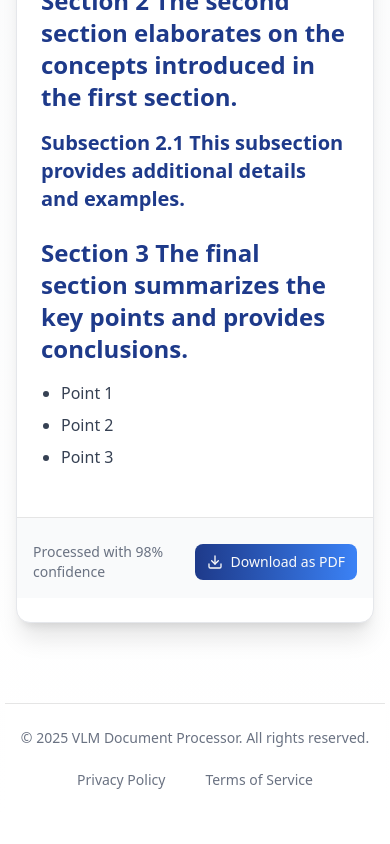
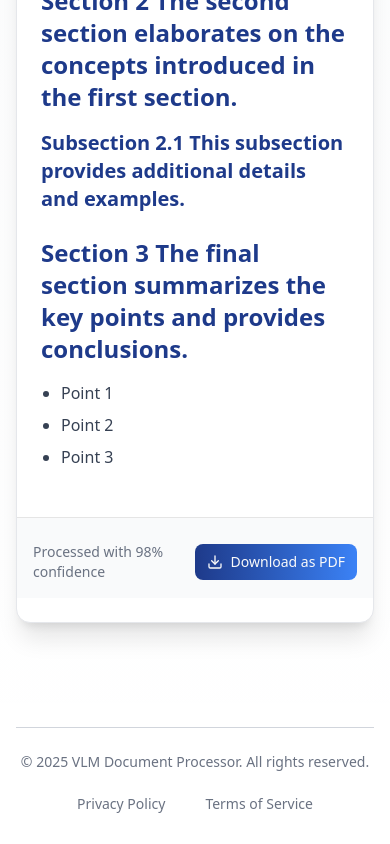
Before and after one commit to TheJayas/DL_Hackathon_G35, a Next.js app in the folder vlm-app/: page /results in a window 390 px wide. Shown: the part 945-1789 px from the top of the page. Before the commit the page ends 1765 px from the top, so only its background shows below. Built offline with nearby package versions, Linux system fonts and the light colour scheme.

Commit message:
Refactor page styles and navigation in vlm-app

```diff
--- a/vlm-app/src/app/page.tsx
+++ b/vlm-app/src/app/page.tsx
@@ -1,11 +1,15 @@
+"use client"
 import { Upload } from "@/components/upload"
 import { Button } from "@/components/ui/button"
 import { ChevronRight, FileText, ImageIcon, Table, Zap } from "lucide-react"
 import Link from "next/link"
+import { useState } from "react";
 
 export default function Home() {
+  const [id, setId] = useState<string | null>("Features");
+
   return (
-    <div className="flex flex-col items-center min-h-screen bg-gradient-to-b from-gray-50 to-white">
+    <div className="flex flex-col items-center min-h-screen bg-gradient-to-b from-gray-100 to-gray-50">
       <header className="sticky top-0 z-50 w-full border-b bg-white shadow-sm">
         <div className="flex h-16 w-full items-center justify-between px-4 sm:px-6 lg:px-8 mx-auto">
           {/* Logo - Left aligned */}
@@ -22,12 +26,15 @@ export default function Home() {
 
           {/* Navigation - Right aligned with slight margin */}
           <div className="flex flex-1 items-center justify-end gap-4">
-            <Link href="#features">
+            <Link href={`#${id}`}>
               <Button
                 variant="ghost"
                 className="px-3 py-1.5 text-gray-600 hover:bg-gray-50 hover:text-[#1E3A8A]"
+                onClick={() => {
+                  id === "Features" ? setId("Process") : id === "Process" ? setId("Top") :setId("Features");
+                }}
               >
-                Features
+                {id}
               </Button>
             </Link>
             <Button
@@ -41,7 +48,7 @@ export default function Home() {
 
       <main className="flex-1">
         {/* Hero Section */}
-        <section className="w-full py-12 md:py-12 lg:py-12 xl:py-12 bg-gradient-to-b from-white to-gray-50 relative overflow-hidden pl-6">
+        <section id="Top" className="w-full py-12 md:py-12 lg:py-12 xl:py-12 bg-gradient-to-b from-gray-50 to-gray-100 relative overflow-hidden pl-6">
           <div className="absolute inset-0 bg-grid-pattern opacity-[0.03] pointer-events-none"></div>
           <div className="container px-4 md:px-6 relative z-10">
             <div className="grid gap-6 lg:grid-cols-[1fr_400px] lg:gap-12 xl:grid-cols-[1fr_600px]">
@@ -100,7 +107,7 @@ export default function Home() {
         </section>
 
         {/* Features Section */}
-        <section id="features" className="w-full py-12 md:py-24 lg:py-32 bg-white">
+        <section id="Features" className="w-full py-12 md:py-24 lg:py-32 bg-gradient-to-b from-gray-100 to-gray-50">
           <div className="container px-4 md:px-6">
             <div className="flex flex-col items-center justify-center space-y-4 text-center">
               <div className="space-y-2">
@@ -169,7 +176,7 @@ export default function Home() {
         </section>
 
         {/* How It Works */}
-        <section className="w-full py-12 md:py-24 lg:py-32 bg-gradient-to-b from-gray-50 to-white">
+        <section id="Process" className="w-full py-12 md:py-24 lg:py-32 bg-gradient-to-b from-gray-50 to-white">
           <div className="container px-4 md:px-6">
             <div className="flex flex-col items-center justify-center space-y-4 text-center">
               <div className="space-y-2">
@@ -325,7 +332,7 @@ export default function Home() {
           </div>
         </section> */}
       </main>
-      <footer className="border-t bg-white">
+      <footer className=" bg-transparent w-full flex justify-center items-center">
         <div className="container px-4 py-8 md:px-6 lg:py-12 items-center justify-center text-3xl">
           <div className="w-full ">
             <div className="space-y-4 justify-center items-center text-center">
--- a/vlm-app/src/app/results/page.tsx
+++ b/vlm-app/src/app/results/page.tsx
@@ -390,12 +390,17 @@ The final section summarizes the key points and provides conclusions.
         </div>
       </main>
 
-      <footer className="border-t bg-white mt-12">
-        <div className="container px-4 py-6 md:px-6 flex flex-col sm:flex-row justify-between items-center">
+      <footer className="bg-white mt-12 w-full">
+      <div className="mx-auto flex max-w-7xl flex-col items-center px-4 py-6 md:px-6">
+        {/* Divider line */}
+        <div className="h-[1px] w-full bg-gray-300"></div>
+
+        {/* Content container - now properly centered */}
+        <div className="mt-6 flex w-full flex-col items-center justify-between gap-4 sm:flex-row sm:gap-0">
           <p className="text-sm text-gray-500">
             &copy; {new Date().getFullYear()} VLM Document Processor. All rights reserved.
           </p>
-          <div className="flex items-center gap-4 mt-4 sm:mt-0">
+          <div className="flex items-center gap-4">
             <Button variant="ghost" size="sm" className="text-gray-500 hover:text-[#1E3A8A]">
               Privacy Policy
             </Button>
@@ -404,7 +409,8 @@ The final section summarizes the key points and provides conclusions.
             </Button>
           </div>
         </div>
-      </footer>
+      </div>
+    </footer>
     </div>
   )
 }
```
